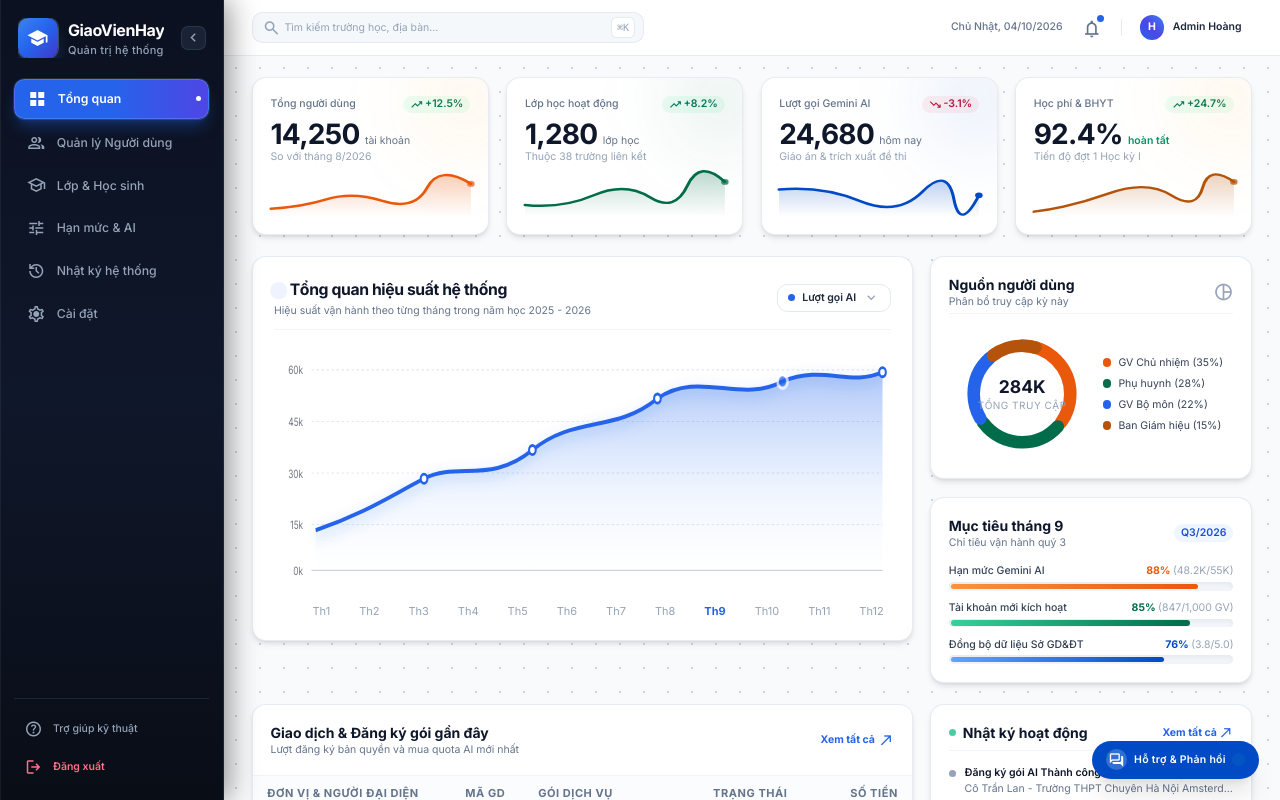
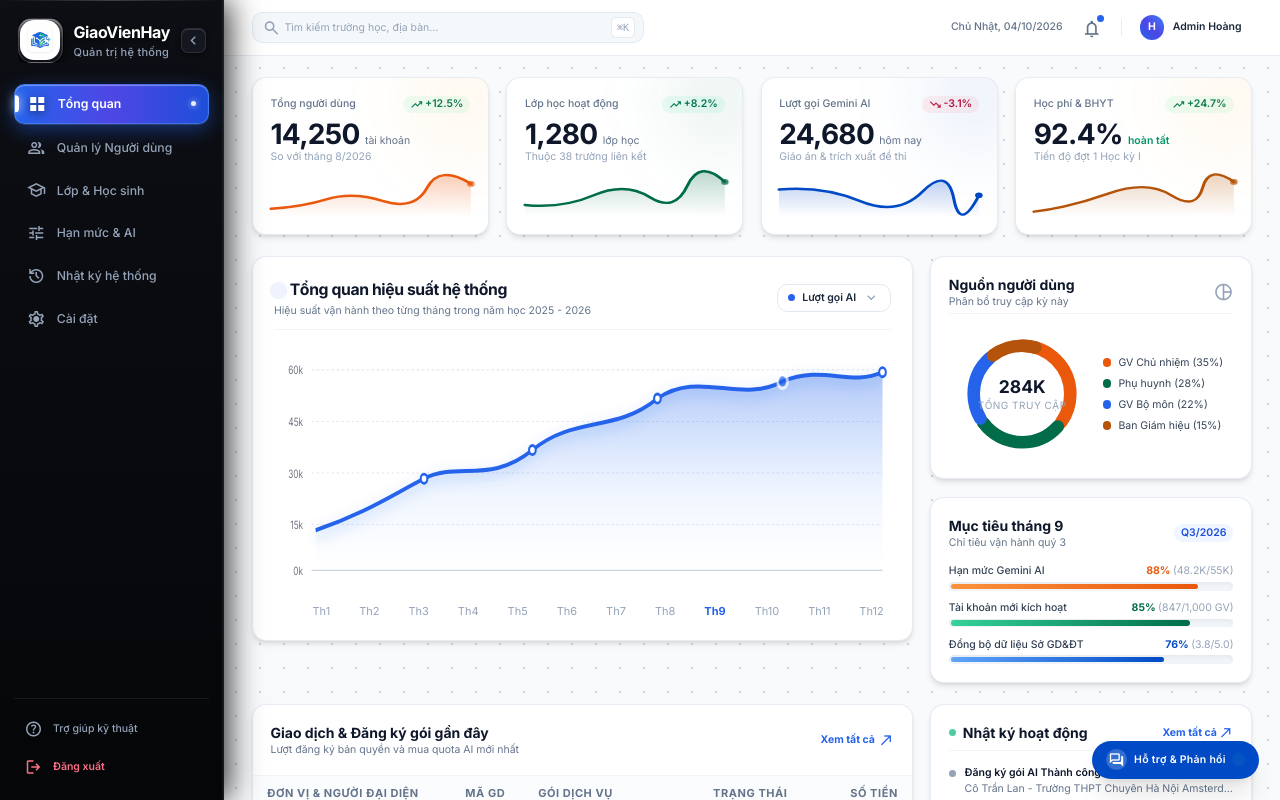
Before and after one commit to gray8493/GiaoVienHay, a Next.js app in the folder apps/admin-web/: page / in a window 1280 px wide. Built offline with nearby package versions, Linux system fonts and the light colour scheme; no server answers.

Commit message:
feat(ui): update sidebar to pitch-black 3D depth styling and embed official logo

```diff
--- a/apps/admin-web/src/app/login/page.tsx
+++ b/apps/admin-web/src/app/login/page.tsx
@@ -89,8 +89,14 @@ export default function LoginPage() {
         <div className="bg-white/95 backdrop-blur-sm border border-slate-200/90 rounded-2xl p-8 sm:p-10 shadow-xl shadow-slate-200/50 transition-all">
           {/* Brand Header */}
           <div className="text-center mb-8">
-            <div className="inline-flex items-center justify-center w-14 h-14 rounded-2xl bg-gradient-to-tr from-slate-900 via-slate-800 to-blue-900 text-white shadow-md shadow-slate-900/10 mb-4 ring-4 ring-slate-100">
-              <span className="material-symbols-outlined text-[30px]">admin_panel_settings</span>
+            <div className="inline-flex items-center justify-center w-16 h-16 rounded-2xl bg-gradient-to-tr from-slate-900 via-slate-800 to-blue-950 p-1 shadow-lg shadow-slate-900/20 mb-4 ring-4 ring-slate-100/80">
+              <div className="w-full h-full rounded-[14px] overflow-hidden bg-slate-900 flex items-center justify-center">
+                <img
+                  src="/logo.jpg"
+                  alt="GiaoVienHay Logo"
+                  className="w-full h-full object-cover"
+                />
+              </div>
             </div>
             <h1 className="text-2xl font-bold text-slate-900 tracking-tight">
               Cổng Quản trị GiaoVienHay
--- a/apps/admin-web/src/components/sidebar.tsx
+++ b/apps/admin-web/src/components/sidebar.tsx
@@ -2,7 +2,9 @@
 
 import React from 'react';
 import Link from 'next/link';
-import { usePathname } from 'next/navigation';
+import Image from 'next/image';
+import { usePathname, useRouter } from 'next/navigation';
+import { clearAuthSession } from '@/lib/auth';
 
 interface SidebarProps {
   isCollapsed: boolean;
@@ -11,6 +13,7 @@ interface SidebarProps {
 
 export default function Sidebar({ isCollapsed, onToggle }: SidebarProps) {
   const pathname = usePathname();
+  const router = useRouter();
 
   const navItems = [
     { href: '/', label: 'Tổng quan', icon: 'grid_view' },
@@ -21,14 +24,23 @@ export default function Sidebar({ isCollapsed, onToggle }: SidebarProps) {
     { href: '/settings', label: 'Cài đặt', icon: 'settings' },
   ];
 
+  const handleLogout = (e: React.MouseEvent) => {
+    e.preventDefault();
+    clearAuthSession();
+    router.push('/login');
+  };
+
   return (
     <aside
-      className={`h-screen flex-shrink-0 bg-gradient-to-b from-[#0B1120] via-[#0F172A] to-[#090D16] border-r border-slate-800/90 flex flex-col justify-between py-5 select-none z-40 transition-all duration-300 ease-in-out relative shadow-[4px_0_28px_rgba(0,0,0,0.45),1px_0_0_rgba(255,255,255,0.06)_inset] ${
+      className={`h-screen flex-shrink-0 bg-gradient-to-b from-[#0d0f14] via-[#090a0e] to-[#050608] border-r border-white/[0.08] flex flex-col justify-between py-5 select-none z-40 transition-all duration-300 ease-in-out relative shadow-[4px_0_30px_rgba(0,0,0,0.85),inset_-1px_0_0_rgba(255,255,255,0.05)] ${
         isCollapsed ? 'w-20 px-2.5' : 'w-64 px-4'
       }`}
     >
+      {/* 3D Top Specular Rim Light */}
+      <div className="absolute top-0 left-0 right-0 h-px bg-gradient-to-r from-transparent via-white/20 to-transparent pointer-events-none" />
+
       <div className="space-y-6">
-        {/* 1. BRAND HEADER (LOGO + APP NAME IN SIDEBAR) */}
+        {/* 1. BRAND HEADER (LOGO + APP NAME IN 3D ELEVATED FRAME) */}
         <div
           className={`flex items-center gap-2.5 px-1 ${
             isCollapsed ? 'flex-col justify-center' : 'justify-between'
@@ -41,19 +53,23 @@ export default function Sidebar({ isCollapsed, onToggle }: SidebarProps) {
             }`}
             title="GiaoVienHay - Quản trị hệ thống"
           >
-            {/* 3D Elevated Logo Icon */}
-            <div className="w-10 h-10 min-w-[40px] min-h-[40px] rounded-xl bg-gradient-to-br from-blue-500 via-blue-600 to-indigo-700 text-white flex items-center justify-center shadow-lg shadow-blue-500/35 ring-1 ring-white/20 shrink-0 transform group-hover:scale-105 transition-transform duration-200">
-              <span
-                className="material-symbols-outlined text-[22px] drop-shadow-sm"
-                style={{ fontVariationSettings: "'FILL' 1" }}
-              >
-                school
-              </span>
+            {/* 3D Embossed Container for Logo */}
+            <div className="relative p-0.5 rounded-2xl bg-gradient-to-b from-white/30 via-white/10 to-transparent shadow-[0_8px_18px_rgba(0,0,0,0.8),inset_0_1px_1px_rgba(255,255,255,0.4)] border border-white/15 ring-1 ring-black shrink-0 group-hover:scale-105 group-hover:shadow-[0_10px_24px_rgba(59,130,246,0.35)] transition-all duration-300">
+              <div className="w-10 h-10 min-w-[40px] min-h-[40px] rounded-[14px] overflow-hidden bg-slate-900 flex items-center justify-center relative shadow-inner">
+                <Image
+                  src="/logo.jpg"
+                  alt="GiaoVienHay Logo"
+                  width={40}
+                  height={40}
+                  priority
+                  className="w-full h-full object-cover transition-transform duration-300 group-hover:scale-110"
+                />
+              </div>
             </div>
 
             {!isCollapsed && (
               <div className="min-w-0 transition-opacity duration-200">
-                <span className="text-[16px] font-bold text-white tracking-tight block truncate group-hover:text-blue-400 transition-colors drop-shadow-xs">
+                <span className="text-[16px] font-bold text-white tracking-tight block truncate group-hover:text-blue-400 transition-colors drop-shadow-[0_2px_4px_rgba(0,0,0,0.8)]">
                   GiaoVienHay
                 </span>
                 <span className="text-[11px] text-slate-400 font-medium block truncate tracking-wide">
@@ -63,10 +79,11 @@ export default function Sidebar({ isCollapsed, onToggle }: SidebarProps) {
             )}
           </Link>
 
-          {/* Toggle Sidebar Button */}
+          {/* 3D Tactile Toggle Sidebar Button */}
           <button
+            type="button"
             onClick={onToggle}
-            className={`w-7 h-7 rounded-lg bg-slate-800/80 hover:bg-slate-700/90 text-slate-400 hover:text-white border border-slate-700/60 shadow-xs flex items-center justify-center transition-colors cursor-pointer shrink-0 ${
+            className={`w-7 h-7 rounded-lg bg-[#141720] hover:bg-[#1c2130] text-slate-400 hover:text-white border border-white/10 shadow-[0_2px_5px_rgba(0,0,0,0.6),inset_0_1px_0_rgba(255,255,255,0.12)] active:translate-y-0.5 flex items-center justify-center transition-all cursor-pointer shrink-0 ${
               isCollapsed ? 'mt-2' : ''
             }`}
             title={isCollapsed ? 'Mở rộng menu' : 'Thu gọn menu'}
@@ -78,7 +95,7 @@ export default function Sidebar({ isCollapsed, onToggle }: SidebarProps) {
           </button>
         </div>
 
-        {/* 2. NAVIGATION LINKS (DARK 3D ELEVATION) */}
+        {/* 2. NAVIGATION LINKS (3D TACTILE & INSET EFFECTS) */}
         <nav className="space-y-1.5">
           {navItems.map((item) => {
             const isActive =
@@ -95,13 +112,20 @@ export default function Sidebar({ isCollapsed, onToggle }: SidebarProps) {
                   isCollapsed ? 'justify-center py-2.5 px-0' : 'px-3.5 py-2.5'
                 } ${
                   isActive
-                    ? 'bg-gradient-to-r from-blue-600 via-blue-600 to-indigo-600 text-white font-semibold shadow-lg shadow-blue-600/35 border border-blue-400/40 ring-1 ring-white/10'
-                    : 'text-slate-400 hover:text-white hover:bg-slate-800/70 hover:shadow-inner'
+                    ? 'bg-gradient-to-r from-blue-600 via-indigo-600 to-blue-700 text-white font-semibold shadow-[0_6px_20px_rgba(37,99,235,0.45),inset_0_1px_1px_rgba(255,255,255,0.35),0_1px_0_rgba(255,255,255,0.15)] border border-blue-400/40'
+                    : 'text-slate-400 hover:text-white hover:bg-white/[0.06] hover:border hover:border-white/[0.08] hover:translate-x-1 hover:shadow-[0_4px_12px_rgba(0,0,0,0.5),inset_0_1px_0_rgba(255,255,255,0.05)]'
                 }`}
               >
+                {/* 3D Active Indicator Pill on Left Edge */}
+                {isActive && !isCollapsed && (
+                  <span className="absolute left-0 top-1/2 -translate-y-1/2 w-1 h-5 bg-white rounded-r shadow-[0_0_10px_rgba(255,255,255,0.9)]" />
+                )}
+
                 <span
                   className={`material-symbols-outlined text-[20px] shrink-0 transition-transform duration-200 group-hover:scale-110 ${
-                    isActive ? 'text-white drop-shadow-sm' : 'text-slate-400 group-hover:text-blue-400'
+                    isActive
+                      ? 'text-white drop-shadow-[0_2px_4px_rgba(0,0,0,0.5)]'
+                      : 'text-slate-400 group-hover:text-blue-400'
                   }`}
                   style={{
                     fontVariationSettings: isActive ? "'FILL' 1" : "'FILL' 0",
@@ -112,9 +136,9 @@ export default function Sidebar({ isCollapsed, onToggle }: SidebarProps) {
 
                 {!isCollapsed && <span className="truncate">{item.label}</span>}
 
-                {/* Subtle Active Indicator Glow on Right Edge */}
+                {/* Subtle Right Indicator on Active */}
                 {isActive && !isCollapsed && (
-                  <span className="absolute right-2 w-1.5 h-1.5 rounded-full bg-white shadow-xs" />
+                  <span className="ml-auto w-1.5 h-1.5 rounded-full bg-white/90 shadow-[0_0_6px_rgba(255,255,255,0.8)]" />
                 )}
               </Link>
             );
@@ -122,29 +146,30 @@ export default function Sidebar({ isCollapsed, onToggle }: SidebarProps) {
         </nav>
       </div>
 
-      {/* 3. FOOTER NAVIGATION */}
-      <div className="space-y-1.5 pt-4 border-t border-slate-800/90">
-        <a
-          href="#"
+      {/* 3. FOOTER NAVIGATION (3D EMBOSSED BUTTONS) */}
+      <div className="space-y-1.5 pt-4 border-t border-white/[0.08]">
+        <Link
+          href="/settings"
           title={isCollapsed ? 'Trợ giúp kỹ thuật' : undefined}
-          className={`flex items-center gap-3 rounded-xl text-xs font-medium text-slate-400 hover:text-slate-200 hover:bg-slate-800/50 transition-colors ${
+          className={`flex items-center gap-3 rounded-xl text-xs font-medium text-slate-400 hover:text-slate-200 hover:bg-white/[0.05] hover:border hover:border-white/[0.06] transition-all ${
             isCollapsed ? 'justify-center py-2 px-0' : 'px-3 py-2'
           }`}
         >
           <span className="material-symbols-outlined text-[18px] shrink-0">help</span>
           {!isCollapsed && <span className="truncate">Trợ giúp kỹ thuật</span>}
-        </a>
+        </Link>
 
-        <a
-          href="#"
+        <button
+          type="button"
+          onClick={handleLogout}
           title={isCollapsed ? 'Đăng xuất' : undefined}
-          className={`flex items-center gap-3 rounded-xl text-xs font-semibold text-rose-400 hover:text-rose-300 hover:bg-rose-500/15 transition-colors ${
+          className={`w-full flex items-center gap-3 rounded-xl text-xs font-semibold text-rose-400 hover:text-rose-200 hover:bg-rose-500/15 hover:border hover:border-rose-500/25 transition-all cursor-pointer shadow-xs active:scale-[0.98] ${
             isCollapsed ? 'justify-center py-2 px-0' : 'px-3 py-2'
           }`}
         >
-          <span className="material-symbols-outlined text-[18px] shrink-0">logout</span>
+          <span className="material-symbols-outlined text-[18px] shrink-0 text-rose-400">logout</span>
           {!isCollapsed && <span className="truncate">Đăng xuất</span>}
-        </a>
+        </button>
       </div>
     </aside>
   );
```
